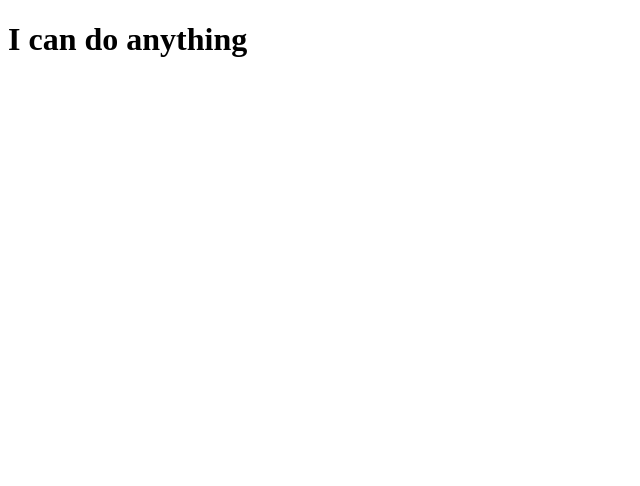
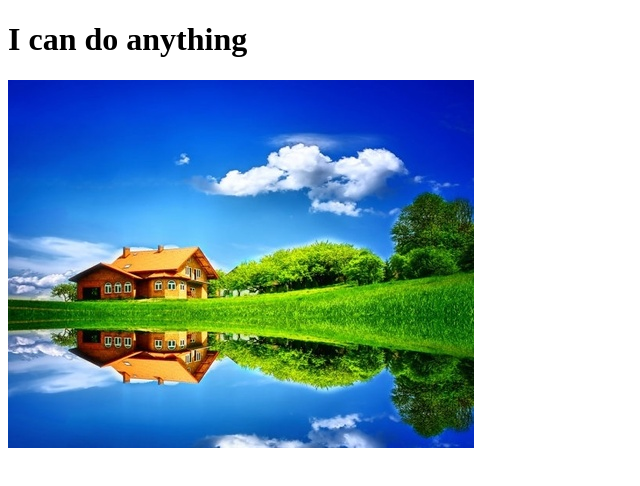
Before and after one commit to fara260/my-third-repo, a plain HTML site: page index.html in a window 1280 px wide. Shown: the whole page, without its empty margins (0-640 px from the left). Drawn offline with Linux system fonts and the light colour scheme.

Commit message:
added scenery

```diff
--- a/index.html
+++ b/index.html
@@ -8,6 +8,7 @@
 </head>
 <body>
     <h1>I can do anything</h1>
+    <img src="scenery.jpg" alt="">
 
 </body>
 </html>
```
Also changed, not shown: scenery.jpg (added).
